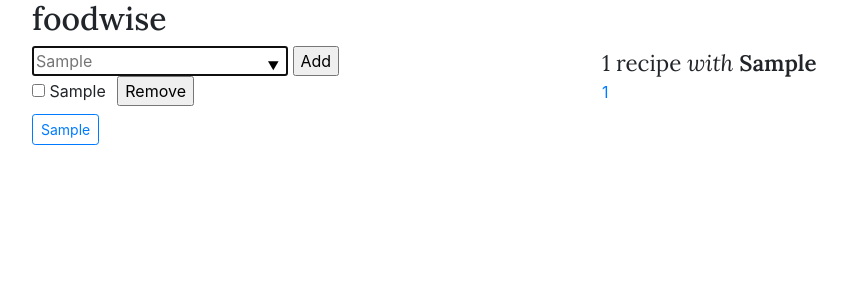
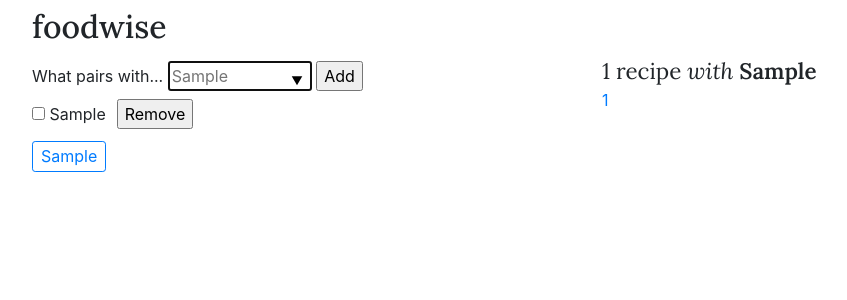
Before and after one commit to josh-minch/flavorwise, a Flask app: template templates/index.html in a window 1280 px wide. Shown: the top 300 px of the page, without its empty margins (53-900 px from the left). Run offline with Flask 2, Linux system fonts and the light colour scheme; the template is opened without the code that fills it: most values are stand-ins (such as "Sample title", 1, 10 or a date in 2020); parts of the project's set-up code (start-up, migrations or seed data) failed here and were passed over; some libraries are stand-ins or nearby versions.

Commit message:
Improve ui style

```diff
--- a/app.py
+++ b/app.py
@@ -10,8 +10,8 @@ app = Flask(__name__)
 app.config.from_object('config')
 
 ALL_INGREDS = [ingred.lower() for ingred in get_json('all_ingreds_filtered.json')]
-N_RECIPES = 50
-N_R_INGREDS = 100
+N_RECIPES = 142
+N_R_INGREDS = 60
 
 # TODO: Move session storage from flask session to .js SessionStorage
 #       Try render_template instead of js stuff? Just use js for fetch?
--- a/static/style.css
+++ b/static/style.css
@@ -10,13 +10,38 @@
   font-style: italic
 }
 
+.container {
+  margin-top: 0.5rem;
+}
+
+.intro-text {
+
+}
+
+#search {
+  margin-top: .44rem;
+}
+
+#search-input {
+  width: 9rem;
+}
+
+#cur-ingreds {
+  margin-top: .45rem;
+  margin-bottom: .45rem;
+}
+
 .cur-ingred {
-  margin-right: 7px;
+  margin-right: 0.4rem;
 }
 
 .r-ingred {
-  margin: 3px;
-  margin-left: 0px;
+  margin-top: 0rem;
+  margin-bottom: .5rem;
+  margin-right: .5rem;
+  margin-left: 0;
+  font-size: 1rem;
+  padding: 0.15rem .5rem;
 }
 
 .recipe-intro {
--- a/templates/index.html
+++ b/templates/index.html
@@ -27,16 +27,18 @@
     <div class="container">
         <h2 class="serif">foodwise</h2>
         <div class="row">
-            <div class="col-sm">
+            <div class="col-md">
                 <form id="search">
-                    <input list="all_ingreds"
-                                name="search"
-                                autofocus="true"
-                                placeholder="{{ random_ingred }}"
-                                autocomplete="off"
-                                title="Select an ingredient"
-                                pattern="{{ pattern }}"
-                                required>
+                    <span class="intro-text">What pairs with...</span>
+                    <input name="search"
+                                            id="search-input"
+                                            placeholder="{{ random_ingred }}"
+                                            title="Select an ingredient"
+                                            list="all_ingreds"
+                                            pattern="{{ pattern }}"
+                                            autocomplete="off"
+                                            autofocus="true"
+                                            required>
                     <datalist id="all_ingreds">
                         {%-for ingred in all_ingreds -%}<option value="{{ ingred }}"></option>{%-endfor -%}
                     </datalist>
@@ -50,7 +52,7 @@
                         <label for="{{cur_ingred}}">{{ cur_ingred }}</label>
                     </span>
                     {%- endfor -%}
-                    <input type="submit" value="Remove" id="remove-button">
+                    <input type="submit" class="" value="Remove" id="remove-button">
                     {%- endif -%}
                 </form>
                 <div id="r-ingreds">
@@ -61,7 +63,7 @@
                     {%- endif -%}
                 </div>
             </div>
-            <div class="col-sm" id="recipes">
+            <div class="col-md" id="recipes">
                 {%- if cur_ingreds -%}
                 <span class="recipe-intro">{{ recipes|length }} recipe{{ "s" if recipes|length > 1 }} </span><span class="recipe-prep">with </span>
                 {%- for cur_ingred in cur_ingreds -%}
```
